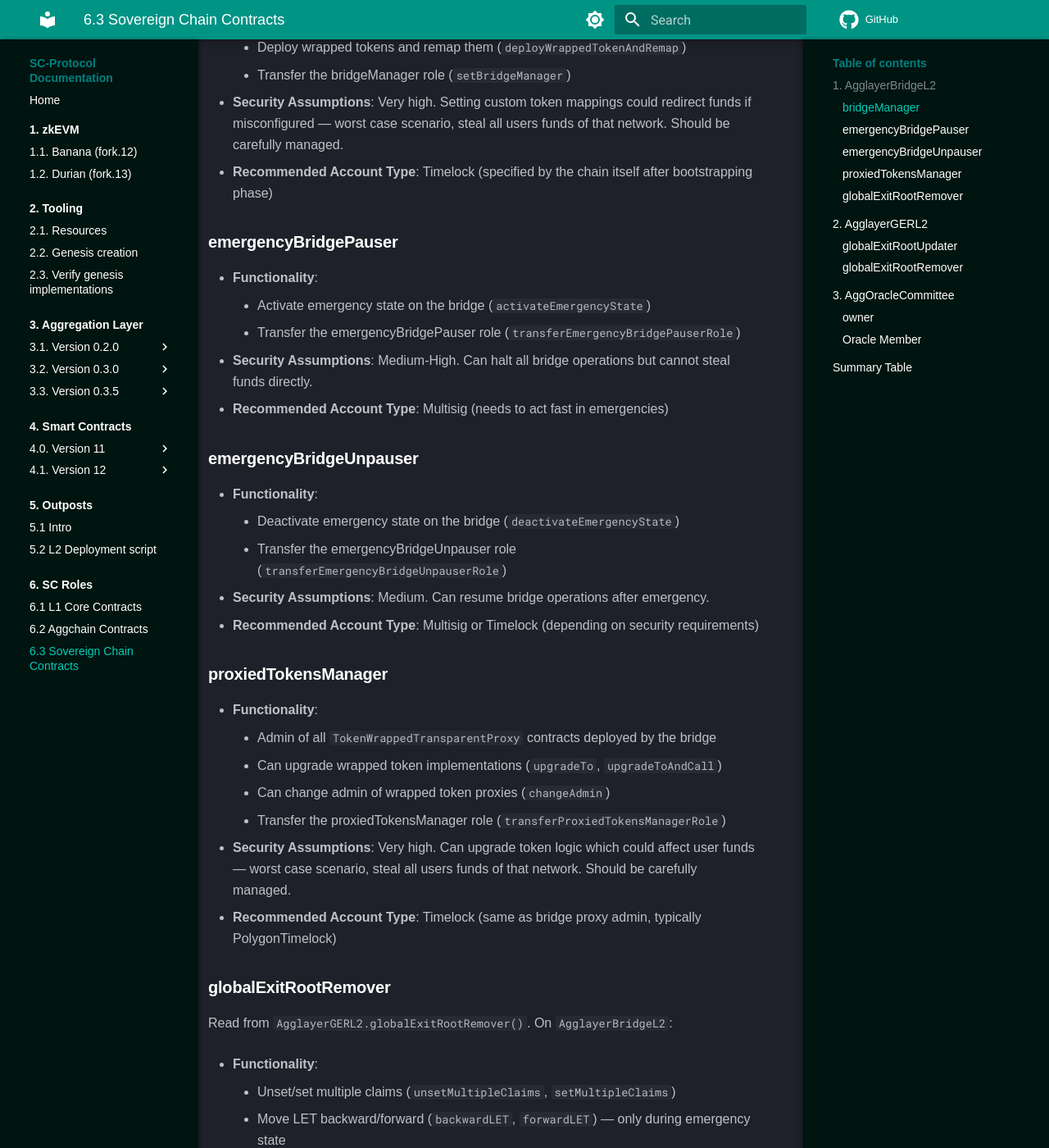
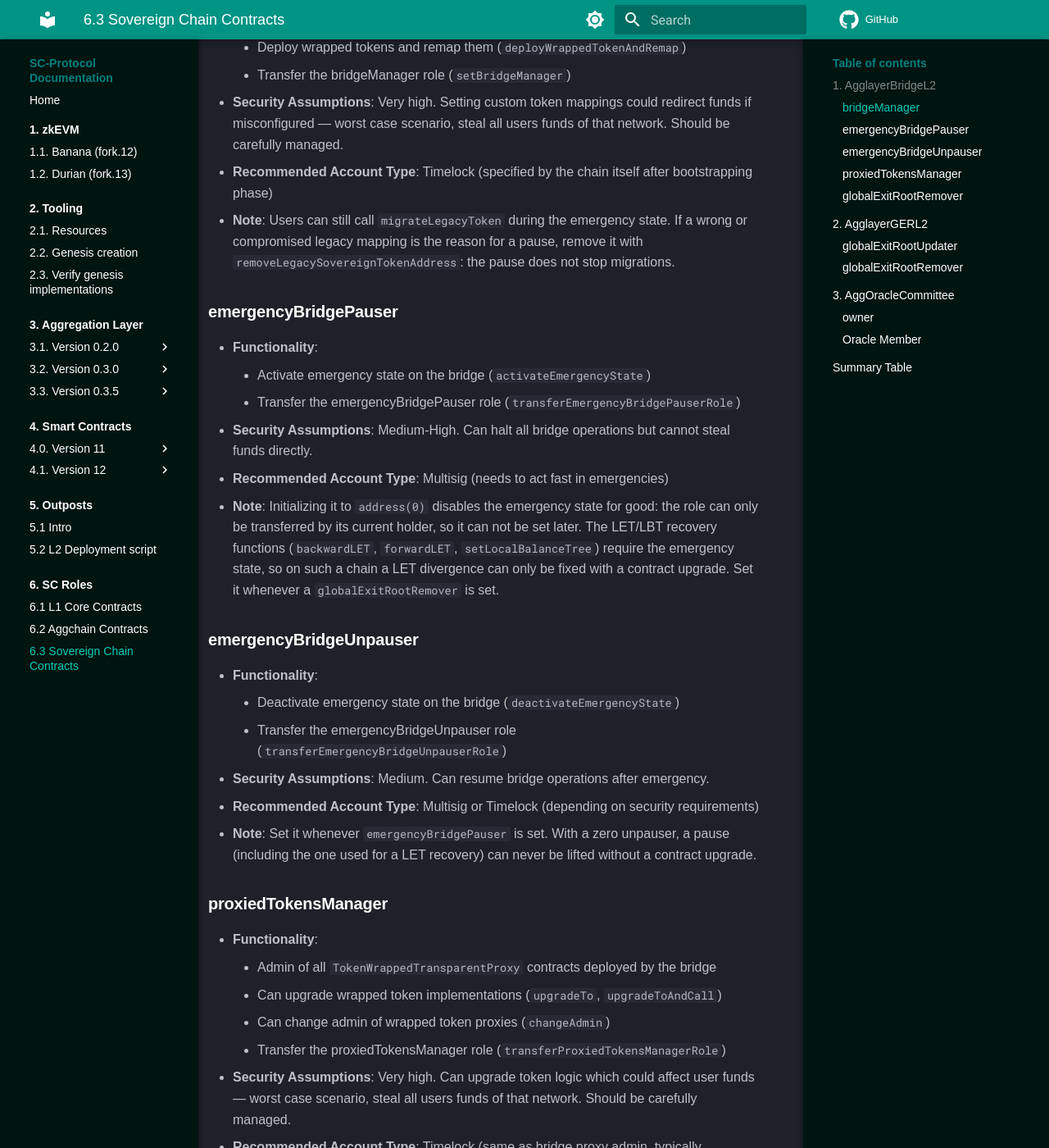
Before and after one commit to agglayer/protocol-team-docs, an MkDocs documentation site: the page built from docs/sovereign-contracts-roles/sovereign-contracts.md, in a window 1280 px wide and 1400 px high, scrolled down 973 px. Shown: the whole window at 82% size. Built offline with MkDocs 1.6.1 and Material for MkDocs 9.7.7, drawn with Linux system fonts in a browser that asks for light colours; comment, search, counter and statistics services are not loaded; some of the changed text lies outside the part shown.

Commit message:
docs(sovereign roles): emergency state gating notes for AgglayerBridgeL2
Co-Authored-By: Claude Opus 5.5 <noreply@anthropic.com>

```diff
--- a/docs/sovereign-contracts-roles/sovereign-contracts.md
+++ b/docs/sovereign-contracts-roles/sovereign-contracts.md
@@ -29,6 +29,7 @@ Inherits from `AgglayerBridge`. Defines custom address-based roles with two-step
     - Transfer the bridgeManager role (`setBridgeManager`)
 - **Security Assumptions**: Very high. Setting custom token mappings could redirect funds if misconfigured — worst case scenario, steal all users funds of that network. Should be carefully managed.
 - **Recommended Account Type**: Timelock (specified by the chain itself after bootstrapping phase)
+- **Note**: Users can still call `migrateLegacyToken` during the emergency state. If a wrong or compromised legacy mapping is the reason for a pause, remove it with `removeLegacySovereignTokenAddress`: the pause does not stop migrations.
 
 ### emergencyBridgePauser
 
@@ -37,6 +38,7 @@ Inherits from `AgglayerBridge`. Defines custom address-based roles with two-step
     - Transfer the emergencyBridgePauser role (`transferEmergencyBridgePauserRole`)
 - **Security Assumptions**: Medium-High. Can halt all bridge operations but cannot steal funds directly.
 - **Recommended Account Type**: Multisig (needs to act fast in emergencies)
+- **Note**: Initializing it to `address(0)` disables the emergency state for good: the role can only be transferred by its current holder, so it can not be set later. The LET/LBT recovery functions (`backwardLET`, `forwardLET`, `setLocalBalanceTree`) require the emergency state, so on such a chain a LET divergence can only be fixed with a contract upgrade. Set it whenever a `globalExitRootRemover` is set.
 
 ### emergencyBridgeUnpauser
 
@@ -45,6 +47,7 @@ Inherits from `AgglayerBridge`. Defines custom address-based roles with two-step
     - Transfer the emergencyBridgeUnpauser role (`transferEmergencyBridgeUnpauserRole`)
 - **Security Assumptions**: Medium. Can resume bridge operations after emergency.
 - **Recommended Account Type**: Multisig or Timelock (depending on security requirements)
+- **Note**: Set it whenever `emergencyBridgePauser` is set. With a zero unpauser, a pause (including the one used for a LET recovery) can never be lifted without a contract upgrade.
 
 ### proxiedTokensManager
 
@@ -67,6 +70,7 @@ Read from `AgglayerGERL2.globalExitRootRemover()`. On `AgglayerBridgeL2`:
     - Force emit detailed claim events (`forceEmitDetailedClaimEvent`)
 - **Security Assumptions**: Very high security risk. Controller could steal funds — worst case scenario, steal all users funds of that network. Should be carefully managed. Has powerful emergency recovery capabilities.
 - **Recommended Account Type**: Multisig (needs to act fast to unblock the chain in emergencies)
+- **Note**: `unsetMultipleClaims` / `setMultipleClaims` are **not** gated by the emergency state. An unset claim can be claimed again right away while the bridge is open (a local double mint on L2, which the pessimistic proof still counts once).
 
 ---
 
```
